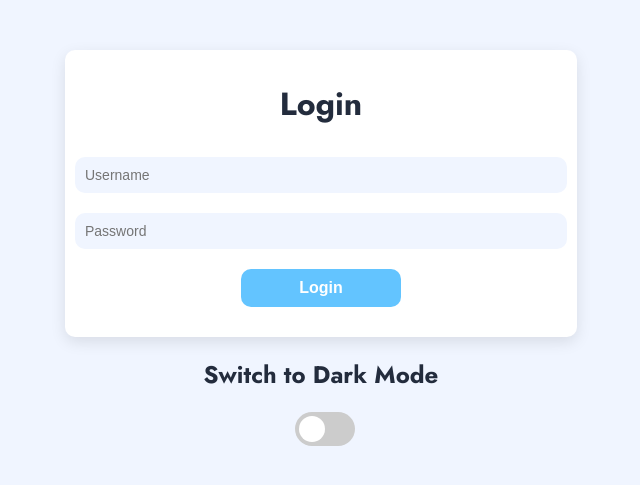
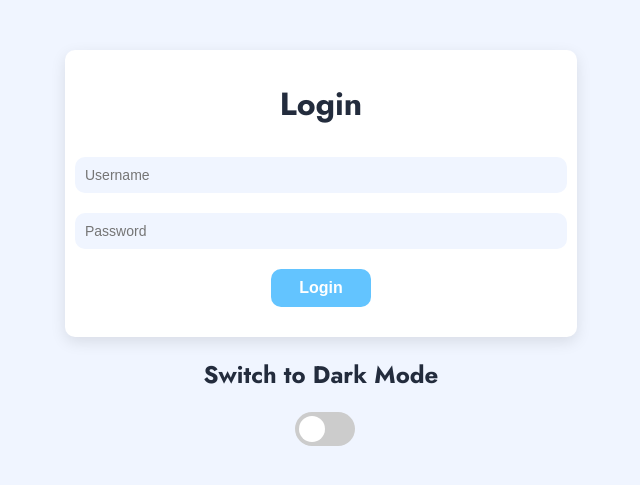
Before and after one commit to NicoMezzaa/AWS-Project, a PHP site: page / in a window 1280 px wide. Shown: the top 485 px of the page, without its empty margins (319-959 px from the left). Run offline with PHP 8.4, Linux system fonts and the light colour scheme.

Commit message:
Update style_index.css

```diff
--- a/asset/css/style_index.css
+++ b/asset/css/style_index.css
@@ -78,7 +78,7 @@ input:focus {
 }
 
 form button {
-    width: 160px;
+    width: 100px;
     border: none;
     background-color: #63c4ff;
     border-radius: 10px;
```
